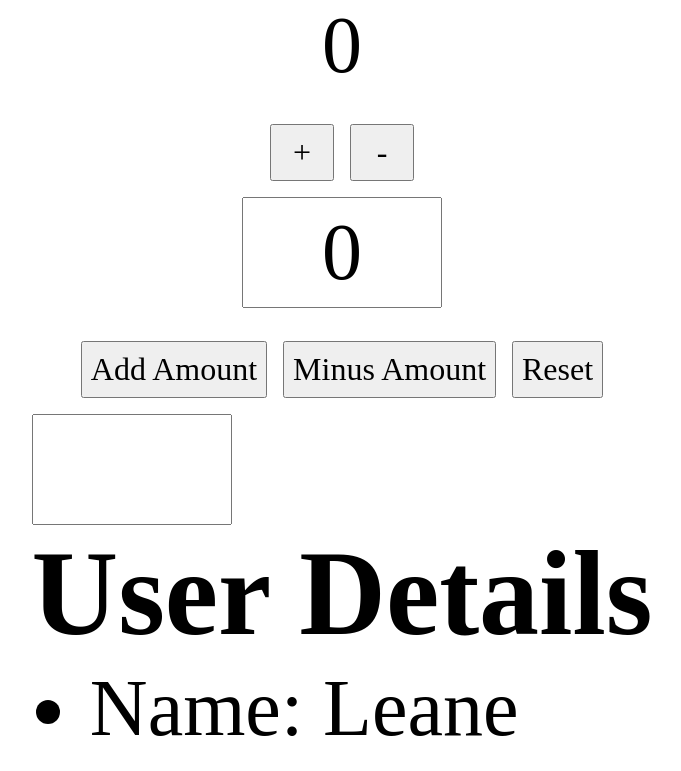
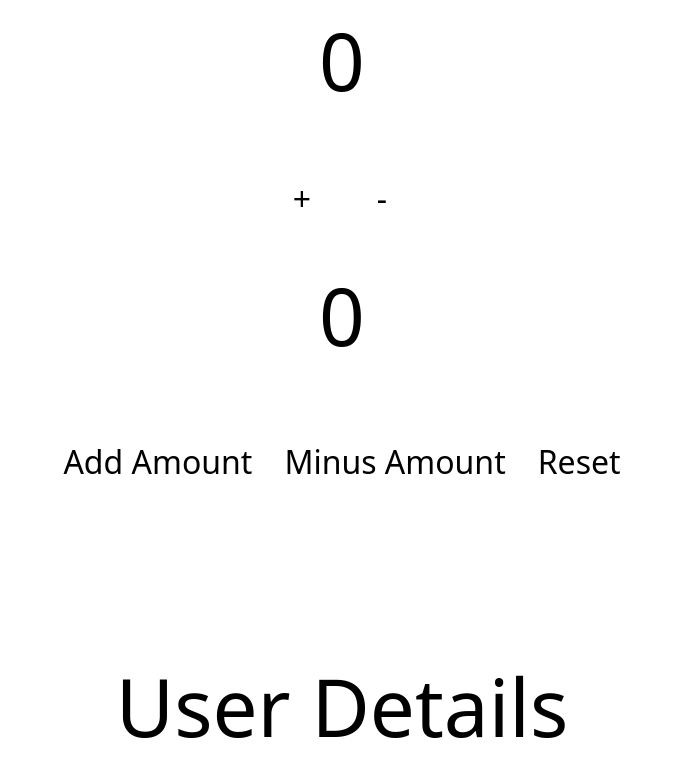
Before and after one commit to beloveddie/Basic-redux-implementation, a React (Create React App) app: page / in a window 1280 px wide. Shown: the top 771 px of the page, without its empty margins (298-979 px from the left). Built offline with nearby package versions, Linux system fonts and the light colour scheme.

Commit message:
Install and utilize tailwind css

```diff
--- a/package.json
+++ b/package.json
@@ -36,5 +36,10 @@
       "last 1 firefox version",
       "last 1 safari version"
     ]
+  },
+  "devDependencies": {
+    "autoprefixer": "^10.4.8",
+    "postcss": "^8.4.16",
+    "tailwindcss": "^3.1.8"
   }
 }
--- /dev/null
+++ b/postcss.config.js
@@ -0,0 +1,6 @@
+module.exports = {
+  plugins: {
+    tailwindcss: {},
+    autoprefixer: {},
+  },
+}
--- a/src/index.css
+++ b/src/index.css
@@ -1,3 +1,7 @@
+@tailwind base;
+@tailwind components;
+@tailwind utilities;
+
 * {
   margin: 0;
   padding: 0;
--- /dev/null
+++ b/tailwind.config.js
@@ -0,0 +1,8 @@
+/** @type {import('tailwindcss').Config} */
+module.exports = {
+  content: ["./src/**/*.{js,jsx,ts,tsx}"],
+  theme: {
+    extend: {},
+  },
+  plugins: [],
+};
```
Also changed, not shown: 1 other file (tests, documents, lock files or other folders).
